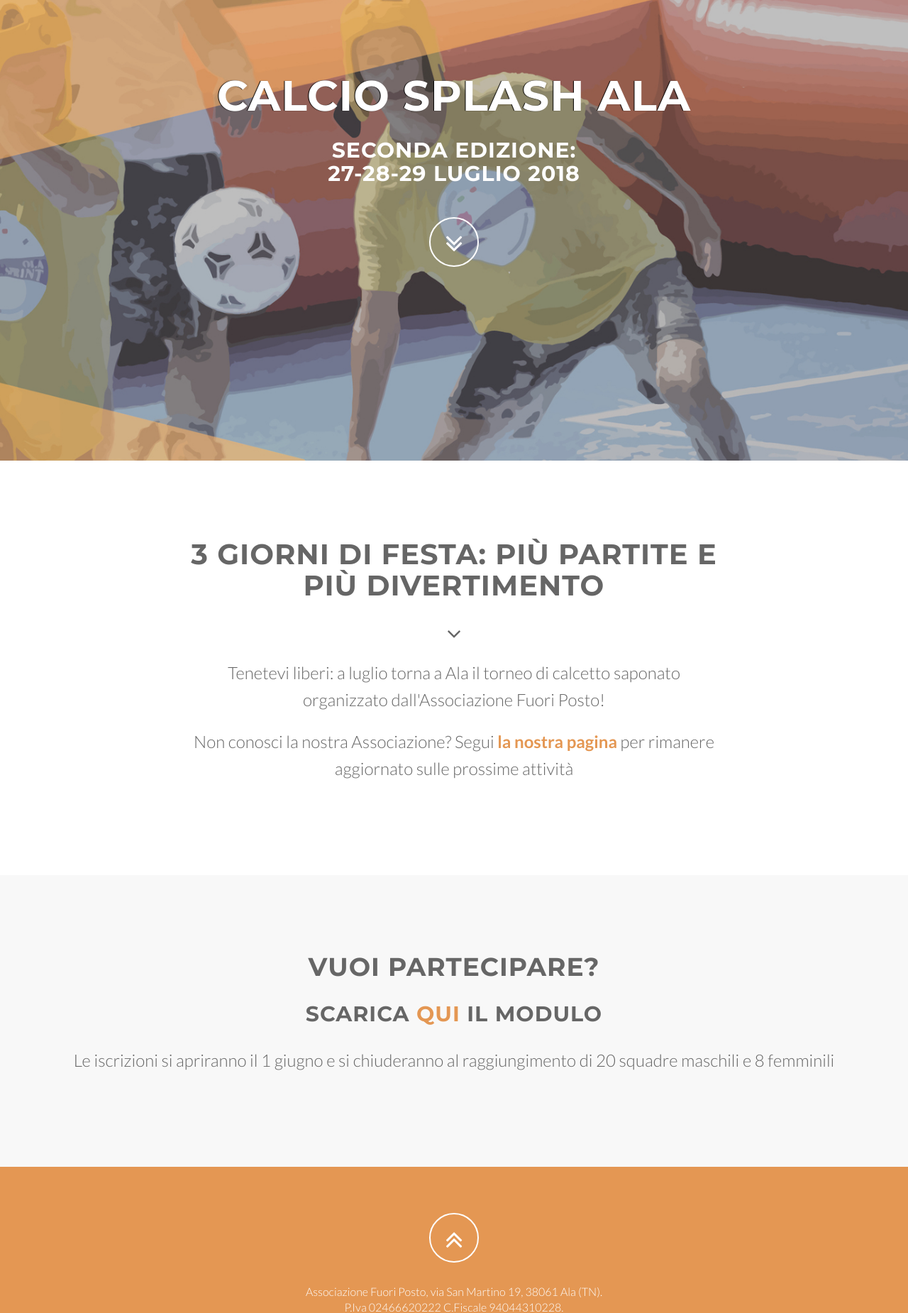
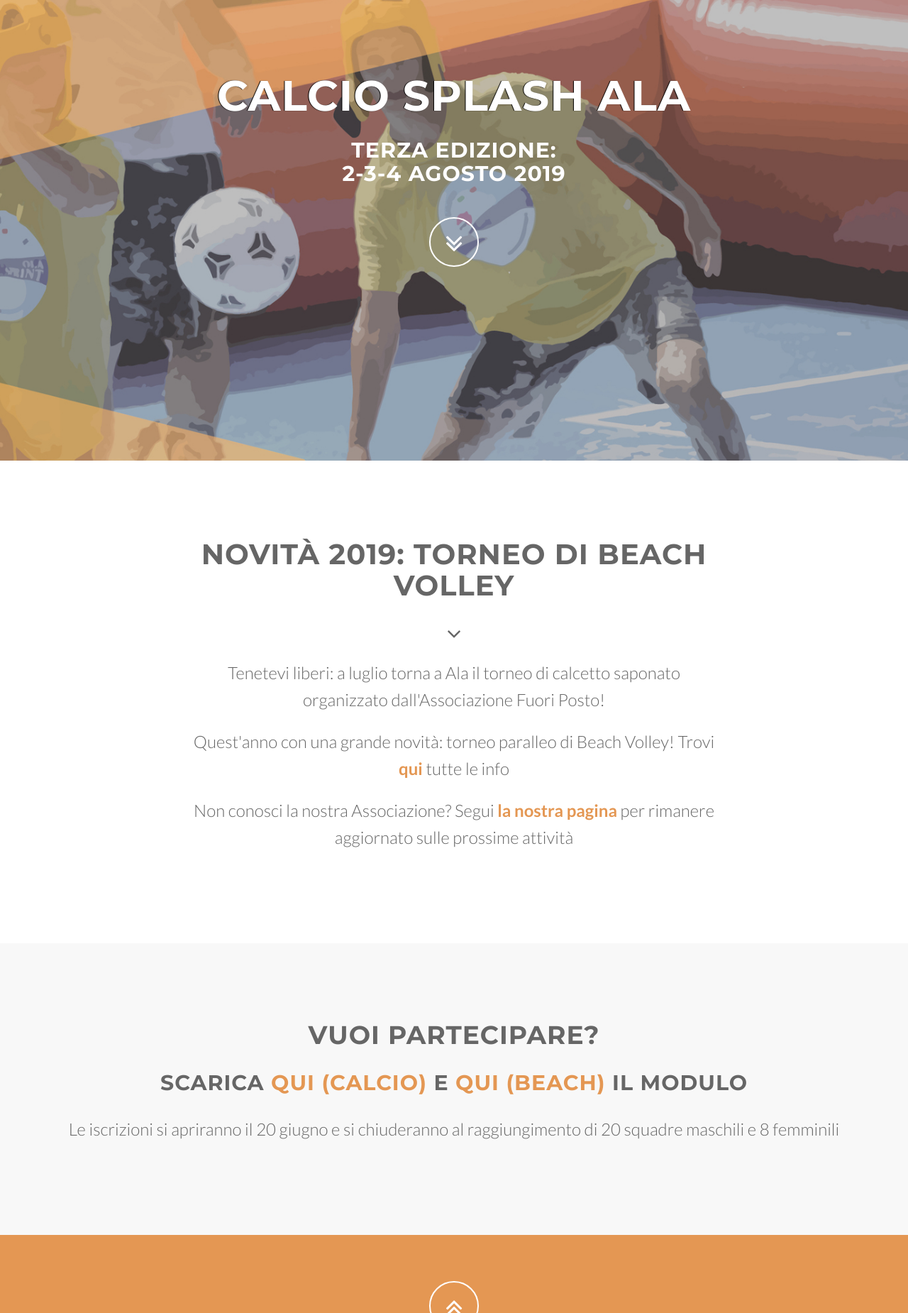
Before and after one commit to stellamargonar/calcio_splash, a Django app: page / in a window 1280 px wide. Shown: the part 151-2001 px from the top of the page at 71% size. Run offline with Django 3.2, Linux system fonts and the light colour scheme; some libraries are stand-ins or nearby versions.

Commit message:
update home

```diff
--- a/calcio_splash/templates/index.html
+++ b/calcio_splash/templates/index.html
@@ -7,7 +7,7 @@
 
   <div class="slogan">
     <h2>CALCIO SPLASH ALA</h2>
-    <h3>Seconda Edizione: <br/> 27-28-29 Luglio 2018</h3>
+    <h3>Terza Edizione: <br/> 2-3-4 Agosto 2019</h3>
   </div>
   <div class="page-scroll">
     <a href="#programma" class="btn btn-circle">
@@ -26,8 +26,8 @@
         <div class="col-lg-8 col-lg-offset-2">
           <div class="wow bounceInDown" data-wow-delay="0.4s">
             <div class="section-heading">
-              <h2>3 giorni di festa: più partite e più divertimento</h2>
-              <i class="fa fa-2x fa-angle-down"></i>
+              <h2>Novità 2019: Torneo di Beach Volley</h2>
+                <i class="fa fa-2x fa-angle-down"></i>
             </div>
           </div>
         </div>
@@ -38,6 +38,7 @@
     <div class="row programma">
       <div class="col-xs-12 col-md-8 col-md-offset-2">
         <p>Tenetevi liberi: a luglio torna a Ala il torneo di calcetto saponato organizzato dall'Associazione Fuori Posto!</p>
+          <p>Quest'anno con una grande novità: torneo paralleo di Beach Volley! Trovi <b><a href="/iscrizioni">qui</a></b> tutte le info</p>
         <p>Non conosci la nostra Associazione? Segui <b><a href="https://www.facebook.com/AssociazioneFuoriPosto/">la
             nostra pagina</a></b> per rimanere aggiornato sulle prossime attività</p>
       </div>
@@ -52,8 +53,9 @@
     <div class="container">
       <div class="row programma">
         <h1>Vuoi partecipare?</h1>
-        <h2>Scarica <a href="https://drive.google.com/open?id=162pog397sgLWQDyi3kF6OVZahZC1fYnd">QUI</a> il modulo</h2>
-        <p>Le iscrizioni si apriranno il 1 giugno e si chiuderanno al
+        <h2>Scarica <a href="https://drive.google.com/open?id=1Bm8YEOPsqRlNwnJO6feq5kwddsejUkyr">QUI (calcio)</a> e
+            <a href="https://drive.google.com/open?id=1p7oQ5kZ99SAG-zX6I4DWNVnBWlvM8ZXJ">QUI (beach)</a> il modulo</h2>
+        <p>Le iscrizioni si apriranno il 20 giugno e si chiuderanno al
           raggiungimento di 20 squadre maschili e 8 femminili</p>
       </div>
     </div>
```
